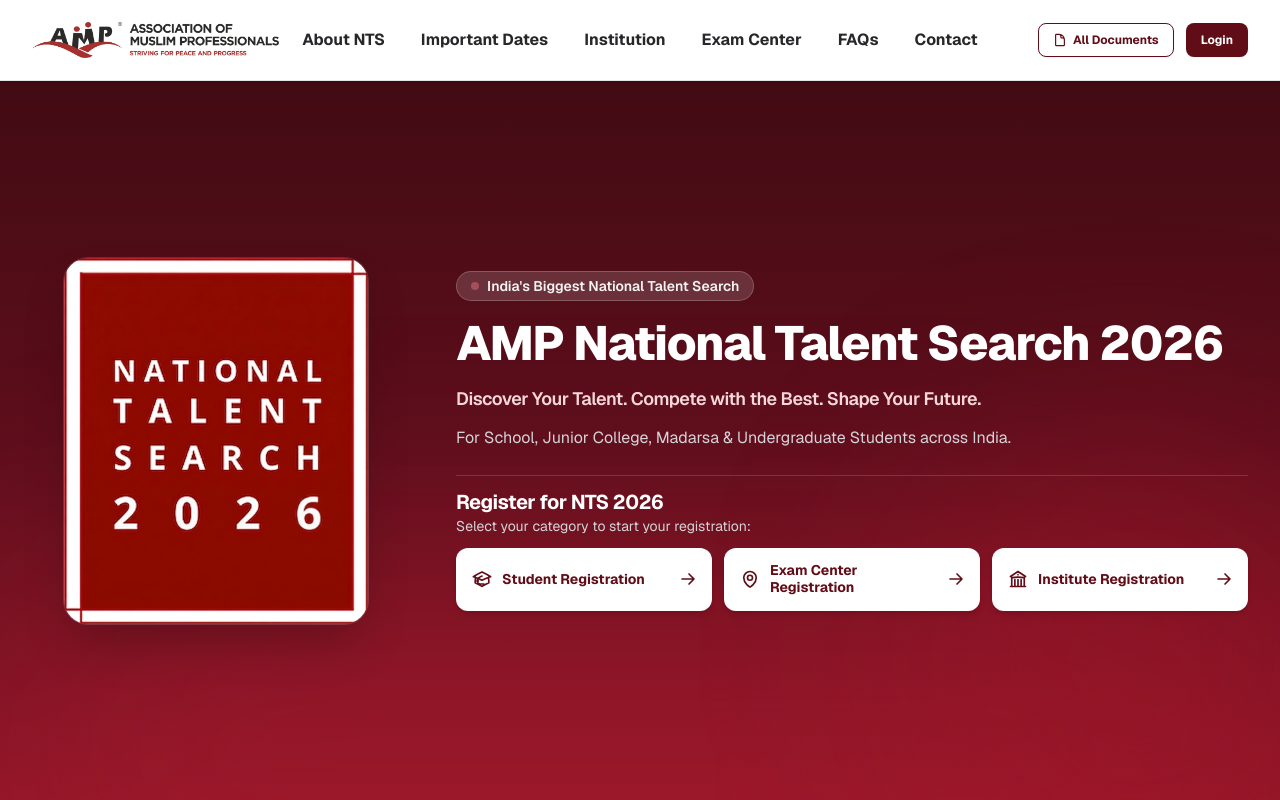
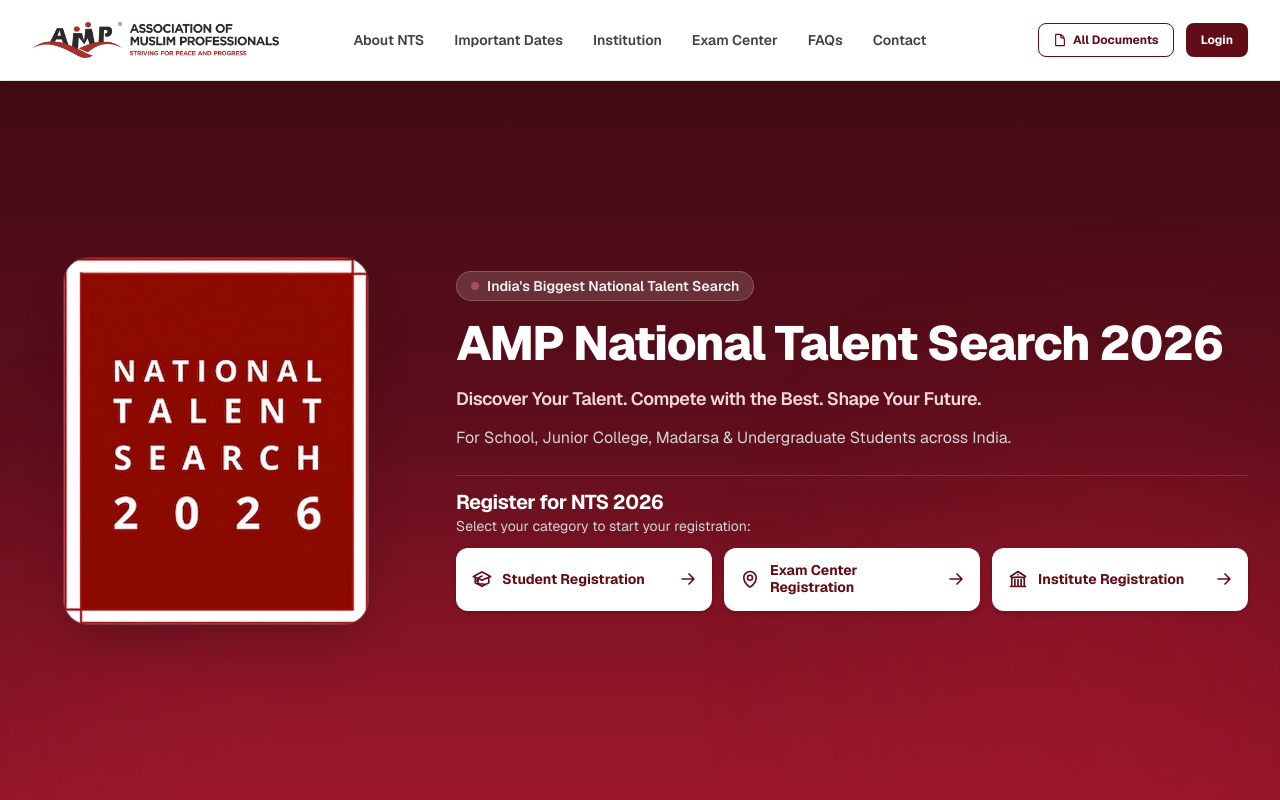
Before and after one commit to ansariafzal-ka/AMP-World-NTS-Web-Application-, a Next.js app: page / in a window 1280 px wide. Shown: the top 800 px of the page. Built offline with nearby package versions, Linux system fonts and the light colour scheme.

Commit message:
Reduced the navlink size

```diff
--- a/src/components/layout/navbar.tsx
+++ b/src/components/layout/navbar.tsx
@@ -44,17 +44,18 @@
         </Link>
 
         {/* Center Navigation Links (Laptop & Desktop: lg+) */}
-        <nav className="hidden lg:flex items-center gap-1 xl:gap-2 absolute left-1/2 top-1/2 -translate-x-1/2 -translate-y-1/2">
+        <nav className="hidden lg:flex items-center gap-0.5 xl:gap-1.5 absolute left-1/2 top-1/2 -translate-x-1/2 -translate-y-1/2">
           {navItems.map((item) => {
             const isActive = pathname === item.href;
             return (
               <Link
                 key={item.href}
                 href={item.href}
-                className={`whitespace-nowrap rounded-md px-3.5 py-2 text-base font-bold transition-colors ${isActive
-                  ? "bg-[#fbf2f3] text-[#610D17]"
-                  : "text-zinc-800 hover:bg-zinc-100 hover:text-zinc-950"
-                  }`}
+                className={`whitespace-nowrap rounded-md px-2.5 xl:px-3 py-1.5 text-sm font-semibold transition-colors ${
+                  isActive
+                    ? "bg-[#fbf2f3] text-[#610D17] font-bold"
+                    : "text-zinc-700 hover:bg-zinc-100 hover:text-zinc-950"
+                }`}
               >
                 {item.label}
               </Link>
```
